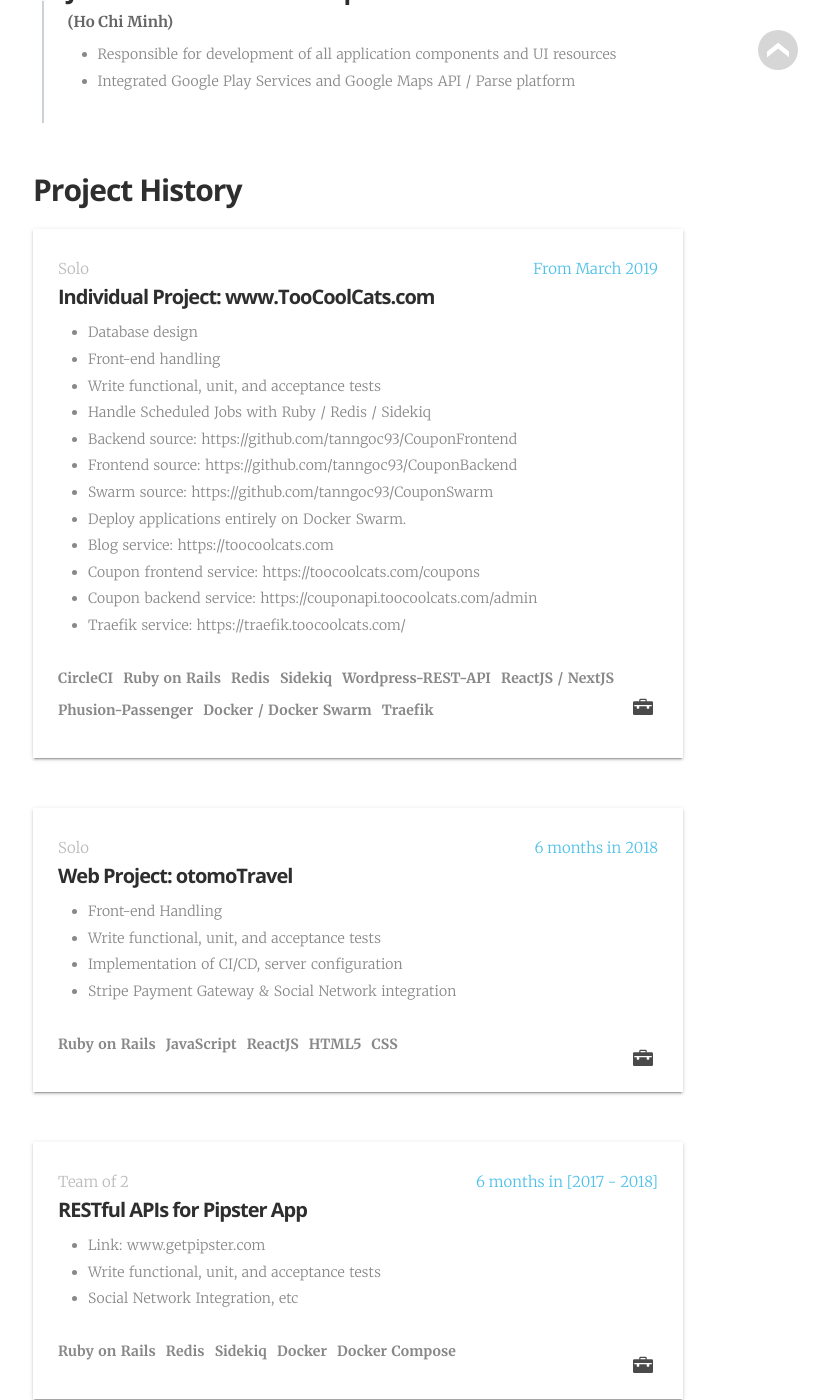
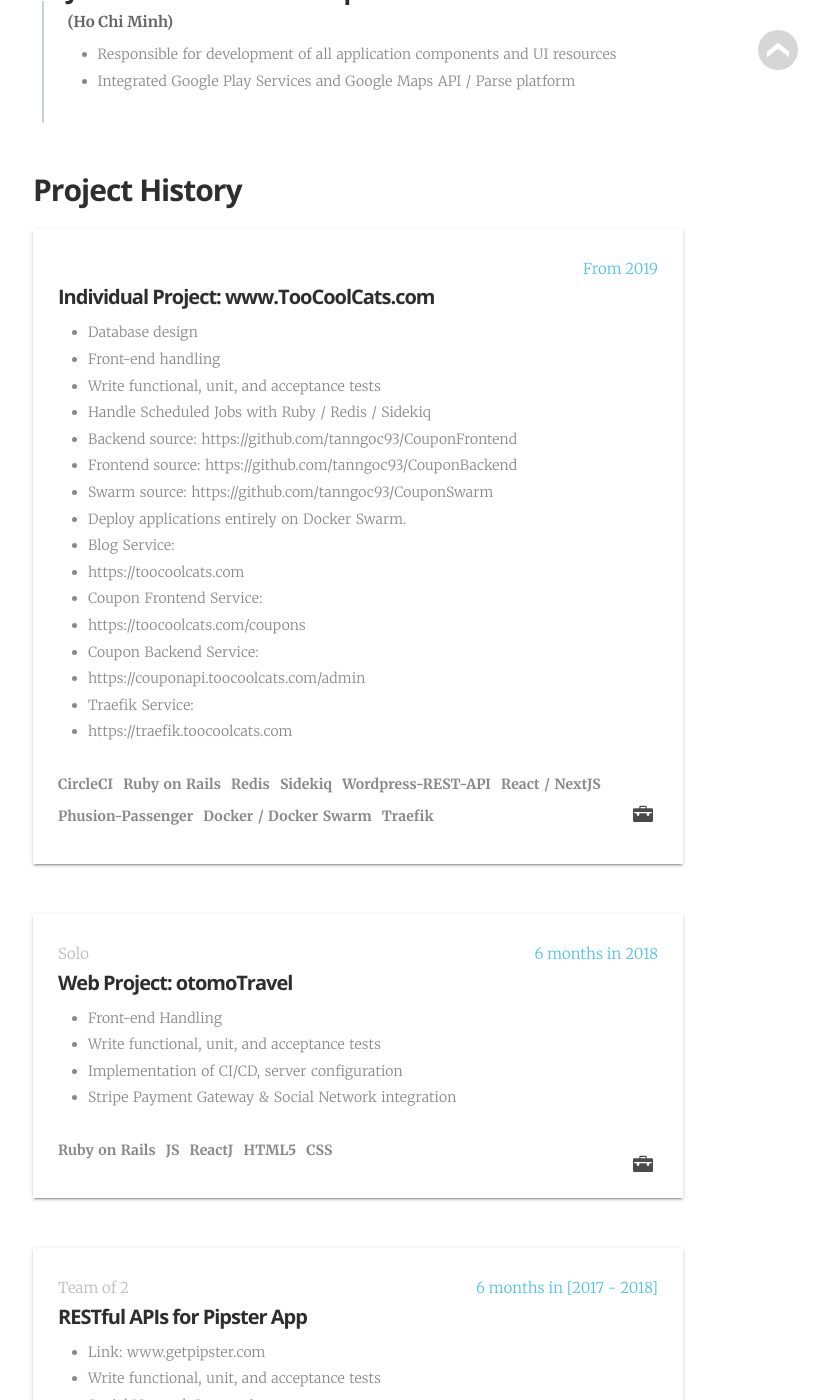
Before and after one commit to tanngoc93/tanngoc93.github.io, a Jekyll site: the page built from _pages/cv.html, in a window 1280 px wide and 1400 px high, scrolled down 2513 px. Shown: the whole window, without its empty margins (282-1111 px from the left). Built offline with Jekyll 4.4.1, drawn with Linux system fonts in a browser that asks for light colours; some web fonts are replaced; some of the changed text lies outside the part shown.

Commit message:
Update _data/cv.yml

```diff
--- a/_data/cv.yml
+++ b/_data/cv.yml
@@ -2,12 +2,12 @@
   profile: "Experienced Ruby on Rails developer who is enthusiastic about writing clean, and high sense of responsibility. Committed to the total development lifecycle, the maintenance of code quality and bug-free applications is of the utmost importance. Expert in leveraging the latest software tools to optimize the way my tasks."
   skills:
       - "Ruby, Ruby on Rails"
-      - "Docker / Docker-Compose / Kubernetes(EKS, GKE and Rancher)"
-      - "JavaScript / NodeJS / ReactJS / Redux / Redux-Saga / NextJS"
+      - "Docker / Kubernetes(EKS, GKE and Rancher)"
+      - "JS / NodeJS / React / Redux / ReduxSaga / NextJS"
       - "MySQL / PostgreSQL / Elasticsearch / Solr / Redis / Sidekiq"
-      - "Git-Flow / CI / CD / Microservices with Kubernetes / EFK stack"
+      - "Git-Flow / CI/CD / Microservices with K8s / EFK stack"
       - "SEO(Search Engine Optimization) expert with 4+ years experience"
-      - "AWS / Microsoft Azure / Google Cloud Platform"
+      - "AWS / Azure / GCP"
 
   education:
       - time:             "2014 - 2016"
@@ -66,10 +66,10 @@
           - "Integrated Google Play Services and Google Maps API / Parse platform"
 
   projects:
-      - time:             "From March 2019"
-        team:             "Solo"
+      - time:             "From 2019"
+        team:             ""
         title:            "Individual Project: www.TooCoolCats.com"
-        technologies:     "CircleCI, Ruby on Rails, Redis, Sidekiq, Wordpress-REST-API, ReactJS / NextJS, Phusion-Passenger, Docker / Docker Swarm, Traefik"
+        technologies:     "CircleCI, Ruby on Rails, Redis, Sidekiq, Wordpress-REST-API, React / NextJS, Phusion-Passenger, Docker / Docker Swarm, Traefik"
         responsibilities:
           - "Database design"
           - "Front-end handling"
@@ -79,15 +79,19 @@
           - "Frontend source: https://github.com/tanngoc93/CouponBackend"
           - "Swarm source: https://github.com/tanngoc93/CouponSwarm"
           - "Deploy applications entirely on Docker Swarm."
-          - "Blog service: https://toocoolcats.com"
-          - "Coupon frontend service: https://toocoolcats.com/coupons"
-          - "Coupon backend service: https://couponapi.toocoolcats.com/admin"
-          - "Traefik service: https://traefik.toocoolcats.com/"
+          - "Blog Service:"
+          - "https://toocoolcats.com"
+          - "Coupon Frontend Service:"
+          - "https://toocoolcats.com/coupons"
+          - "Coupon Backend Service:"
+          - "https://couponapi.toocoolcats.com/admin"
+          - "Traefik Service:"
+          - "https://traefik.toocoolcats.com"
 
       - time:             "6 months in 2018"
         team:             "Solo"
         title:            "Web Project: otomoTravel"
-        technologies:     "Ruby on Rails, JavaScript, ReactJS, HTML5, CSS"
+        technologies:     "Ruby on Rails, JS, ReactJ, HTML5, CSS"
         responsibilities:
           - "Front-end Handling"
           - "Write functional, unit, and acceptance tests"
@@ -106,7 +110,7 @@
       - time:             "6 months in 2017"
         team:             "Team of 2"
         title:            "Web Project: AnomicChat"
-        technologies:     "Ruby on Rails, JavaScript, HTML5, CSS, Docker, Docker Compose"
+        technologies:     "Ruby on Rails, JS, HTML5, CSS, Docker, Docker Compose"
         responsibilities:
           - "Design part of the database"
           - "Stripe payment gateway integration"
```
